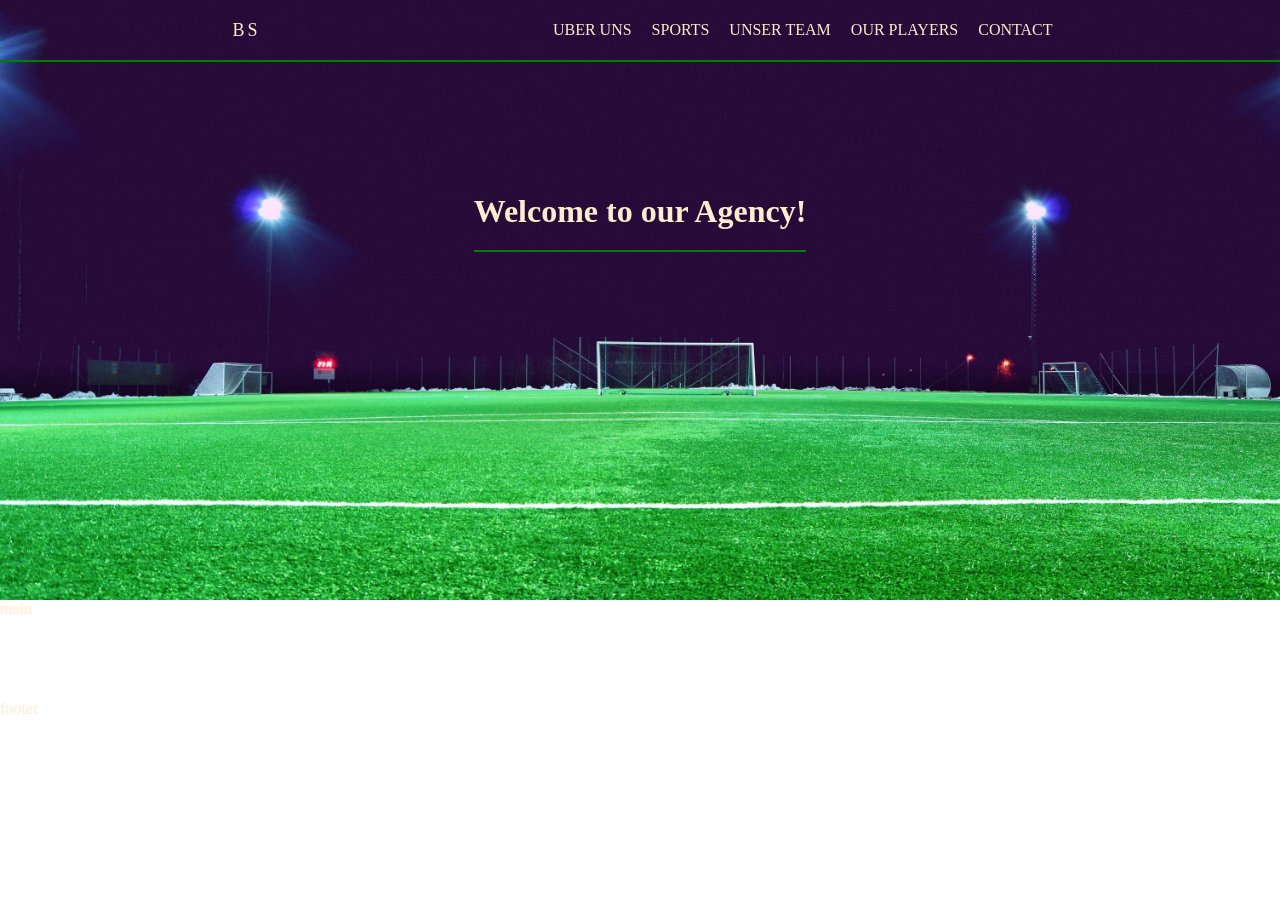
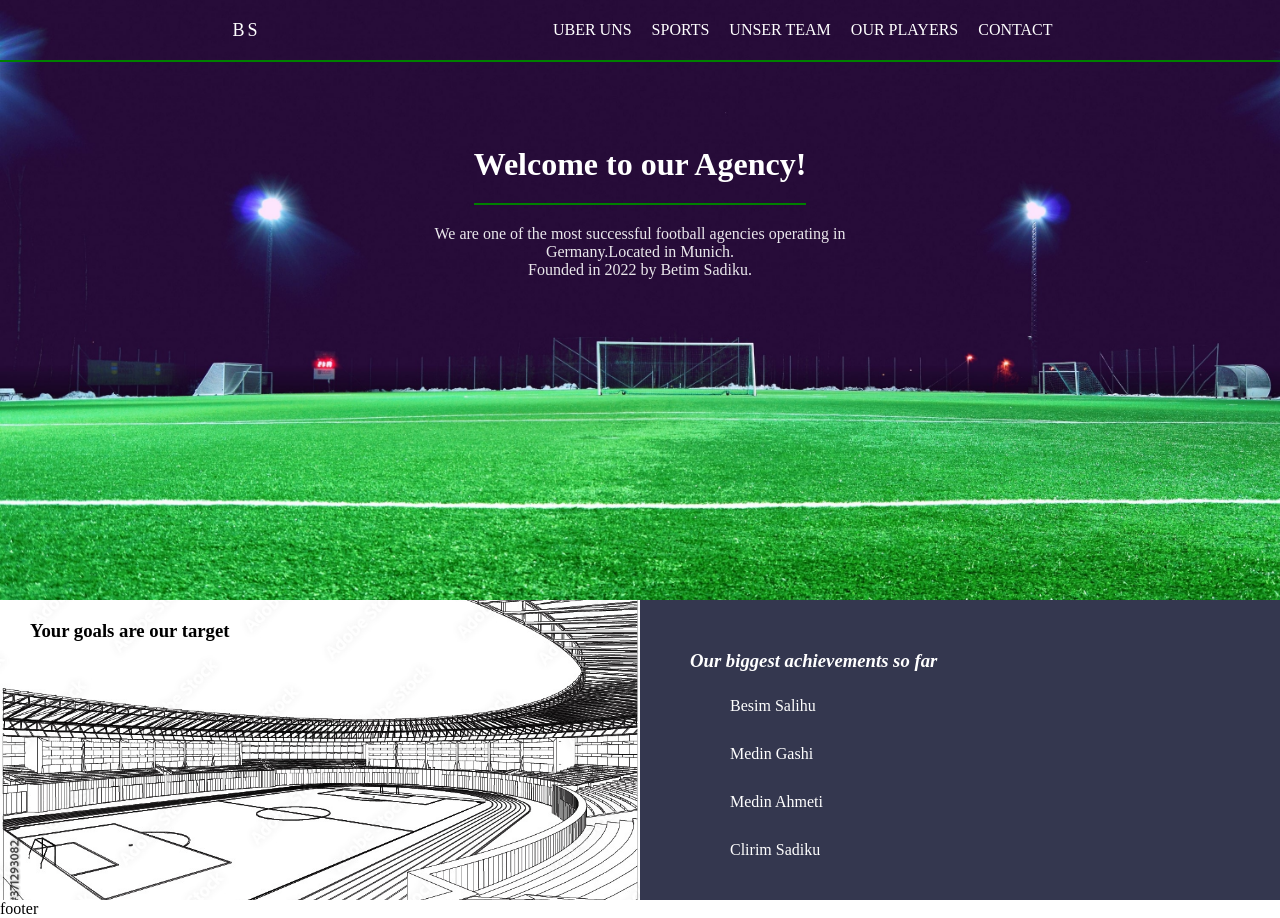
Before and after one commit to clirimaga/betim, a plain HTML site: page index.html in a window 1280 px wide. Before the commit the page ends 800 px from the top, so only its background shows below. Drawn offline with Linux system fonts and the light colour scheme.

Commit message:
done for wednesday

```diff
--- a/index.html
+++ b/index.html
@@ -22,9 +22,23 @@
     </nav>
     <div class="hero">
         <h1>Welcome to our Agency!</h1>
+        <p>We are one of the most successful football agencies operating in Germany.Located in Munich.<br>Founded in 2022 by Betim Sadiku.</p>
     </div>
 </div>
-   <div class="main">main</div>
+   <div class="main">
+    <div class="left">
+        <h3>Your goals are our target</h3>
+    </div>
+    <div class="right">
+        <h3><i>Our biggest achievements so far</i></h3>
+        <ul>
+        <li>Besim Salihu</li>
+        <li>Medin Gashi</li>
+        <li>Medin Ahmeti</li>
+        <li>Clirim Sadiku</li>
+    </ul>
+    </div>
+</div>
    <div class="footer">footer</div>
   </div>
 </body>
--- a/style.css
+++ b/style.css
@@ -1,6 +1,5 @@
 * {
  margin: 0;
- color: blanchedalmond;
 }
 .container {
     width: 100vw;
@@ -13,6 +12,7 @@
     background-image: url(field.jpg);
     background-size: cover;
     background-position: center;
+    color:white;
 }
 nav {
     padding: 10px 0;
@@ -63,13 +63,47 @@ span{
     padding: 20px 0;
     border-bottom: 2px solid green;
 }
+.hero p {
+    width:500px;
+    padding: 20px 0;
+    opacity: 0.9;
+    text-align: center;
+}
 hr {
     width:100px;
 }
 /* the main*/
 .main {
+    display: flex;
     height: auto;
 }
+.left {
+    display: flex;
+    width: 50%;
+    height:300px;
+    display: flex;
+    background-image: url(sketch.jpg);
+    background-size: cover;
+    background-position: center;
+}
+.left h3 {
+    padding: 20px 30px;
+}
+.right {
+    width: 50%;
+    height:300px;
+    background-color: rgba(2, 5, 36, 0.8) ;
+    color:white;
+}
+.right h3 {
+    padding: 50px 0 10px 50px;
+}
+.right  li {
+    list-style: none;
+    padding: 15px 50px;
+}
+
+/* the footer */
 .footer {
     height: auto;
 }
```
Also changed, not shown: sketch.jpg (added), 1 other file.
